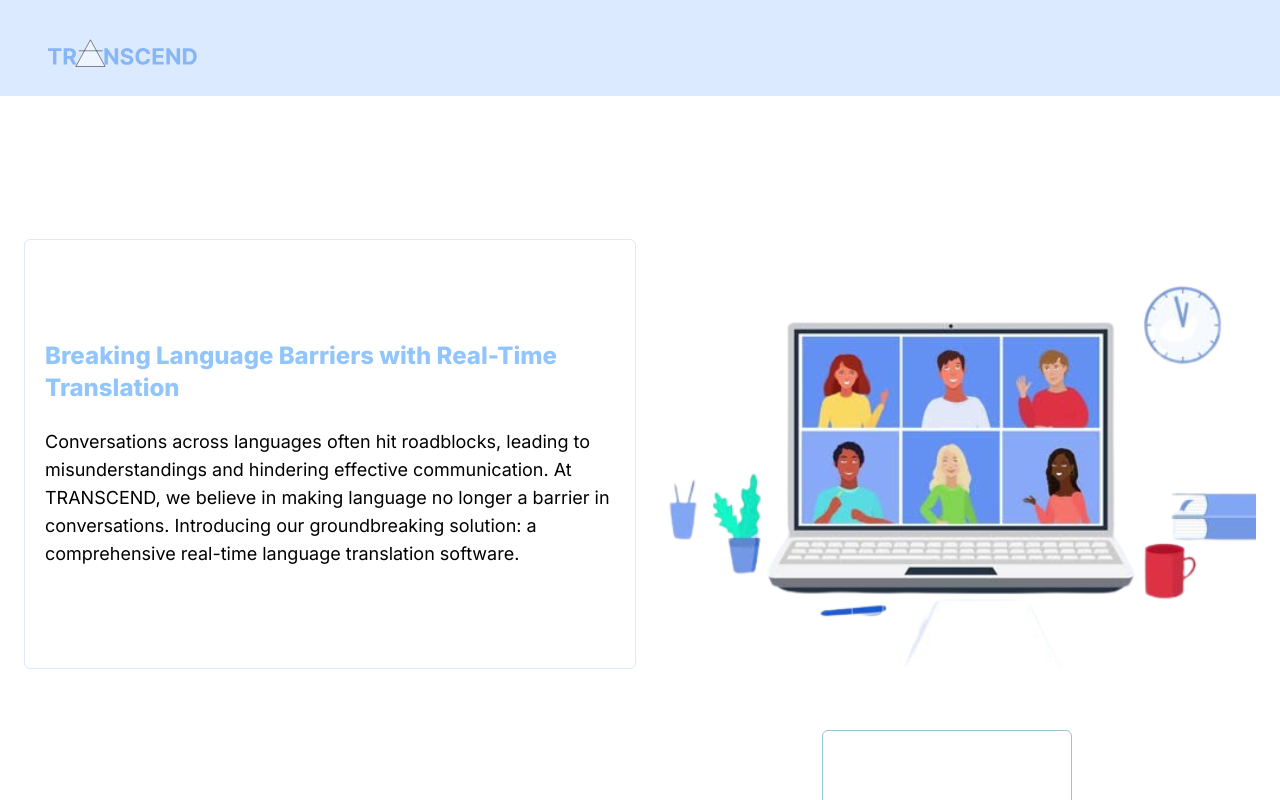
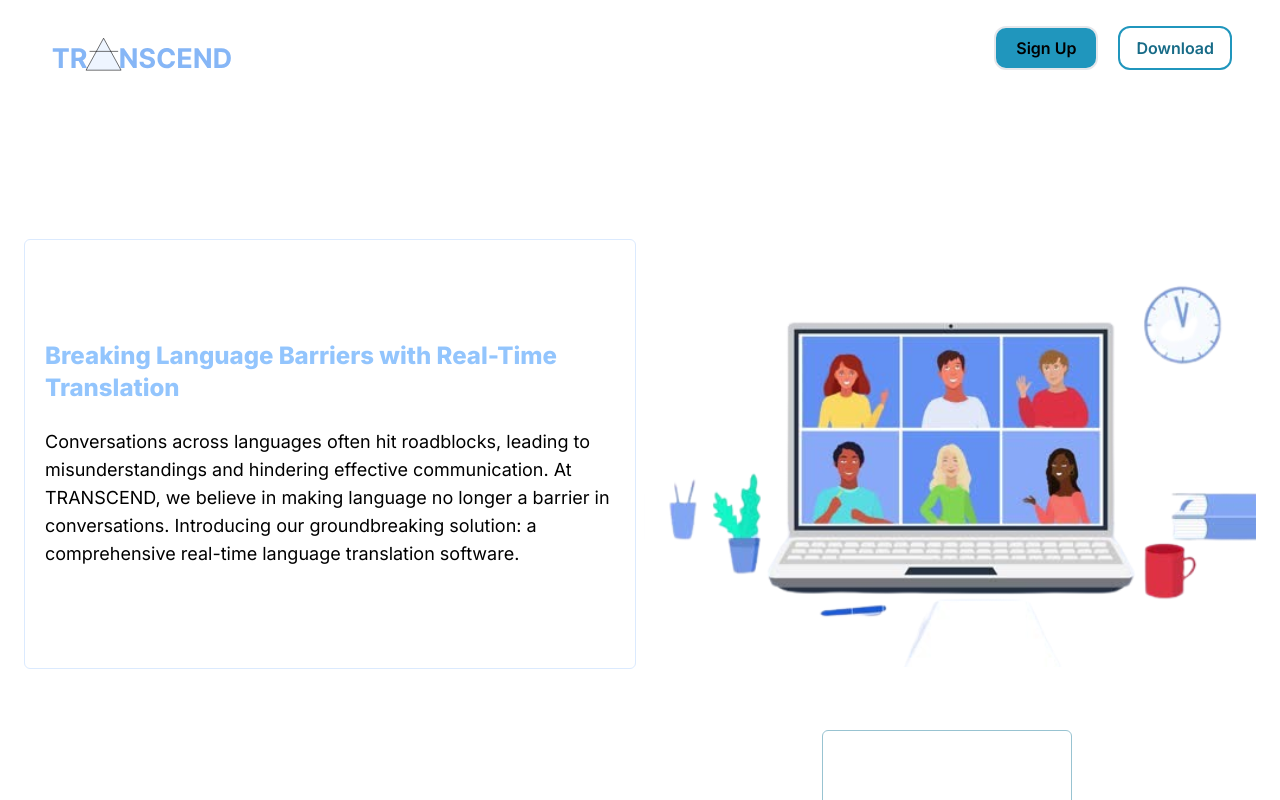
Before and after one commit to alanjohnck/IdeaLab, a Next.js app: page / in a window 1280 px wide. Shown: the top 800 px of the page. Built offline with nearby package versions, Linux system fonts and the light colour scheme.

Commit message:
added buttons

```diff
--- a/src/app/page.tsx
+++ b/src/app/page.tsx
@@ -6,52 +6,67 @@ export default function Home() {
       {/**frame 1 */}
       <div className="flex flex-col h-screen gap-3 bg-white">
         {/**NAVBAR */}
-    <div className="flex flex-row w-screen h-24 bg-blue-100 items-center justify-start">
-      <img className="flex w-43 h-32 p-6" src="Component 2.svg"></img>
+        <div className="flex flex-row w-screen h-24  items-center justify-between">
+          <img className="flex w-45 h-36 p-6" src="Component 2.svg"></img>
+          <div className="mx-12">
+          <button className="bg-[#2096BD] border-[2px]  rounded-xl py-2 px-5 font-semibold transition delay-75 hover:bg-white hover:border-[#2096BD]  hover:text-[#176B87]">
+            Sign Up
+          </button>
+          <button className="border-[2px] border-[#2096BD] ml-5  rounded-xl py-2 px-4 font-semibold text-[#176B87] transition delay-75 hover:bg-[#2096BD] hover:text-white">
+            Download
+          </button>
+          </div>
         </div>
         {/**NAVBAR */}
 
         <div className="flex flex-row w-screen h-full items-center justify-start gap-2 p-6 ">
           <div className="flex flex-col w-1/2 h-2/3 items-center justify-center border border-blue-100 rounded-md">
             <div className="flex flex-col items-start justify-start p-5">
-           <h1 className="flex justify-start  text-blue-300  text-2xl font-extrabold">Breaking Language Barriers with Real-Time Translation</h1>
+              <h1 className="flex justify-start  text-blue-300  text-2xl font-extrabold">
+                Breaking Language Barriers with Real-Time Translation
+              </h1>
               <br></br>
-           <p className="text-black text-lg font-regular">Conversations across languages often hit roadblocks, leading to misunderstandings and hindering effective communication. At TRANSCEND, we believe in making language no longer a barrier in conversations. Introducing our groundbreaking solution: a comprehensive real-time language translation software.</p>
+              <p className="text-black text-lg font-regular">
+                Conversations across languages often hit roadblocks, leading to
+                misunderstandings and hindering effective communication. At
+                TRANSCEND, we believe in making language no longer a barrier in
+                conversations. Introducing our groundbreaking solution: a
+                comprehensive real-time language translation software.
+              </p>
             </div>
-
           </div>
           <div className="flex w-1/2 h-2/3 items-center justify-center">
             <img src="destop-removebg-preview 1.svg"></img>
           </div>
         </div>
-
       </div>
       {/**frame 1 */}
-
-
-
-
 
       {/**frame 2 */}
       <div className="flex flex-col mt-20">
         <div className="border border-[#98C3D1] w-[250px] h-[250px] rounded-md self-end mx-52 z-10  absolute bottom-0 right-0 mb-[-180px]"></div>
         <div className="bg-white flex justify-between mx-28 z-0 relative">
-    <Image src={middle} alt="middle image" width={500} height={300}/>
+          <Image src={middle} alt="middle image" width={500} height={300} />
           <div className="border border-[#98C3D1] w-[670px] h-[220] rounded-md relative">
-      <h4 className="text-[#86B6F6] m-8 text-3xl font-bold">Seamless Real-Time Translation</h4>
-      <p className="text-black m-8 tracking-normal leading-10">Our software seamlessly translates spoken words in real-time during meeting video calls. Whether you're speaking Malayalam or English, our technology ensures that your message is conveyed accurately and instantly. Your English-speaking friend hears your Malayalam words in English, enabling effortless communication regardless of the languages spoken.</p>
+            <h4 className="text-[#86B6F6] m-8 text-3xl font-bold">
+              Seamless Real-Time Translation
+            </h4>
+            <p className="text-black m-8 tracking-normal leading-10">
+              Our software seamlessly translates spoken words in real-time
+              during meeting video calls. Whether you're speaking Malayalam or
+              English, our technology ensures that your message is conveyed
+              accurately and instantly. Your English-speaking friend hears your
+              Malayalam words in English, enabling effortless communication
+              regardless of the languages spoken.
+            </p>
           </div>
         </div>
       </div>
       {/**frame 2 */}
 
-
-
-
       <div className="h-screen bg-white">
         <h1 className="text-black">Footer</h1>
       </div>
-
     </div>
   );
 }
```
Lines whose indentation alone changed are shown as unchanged.
